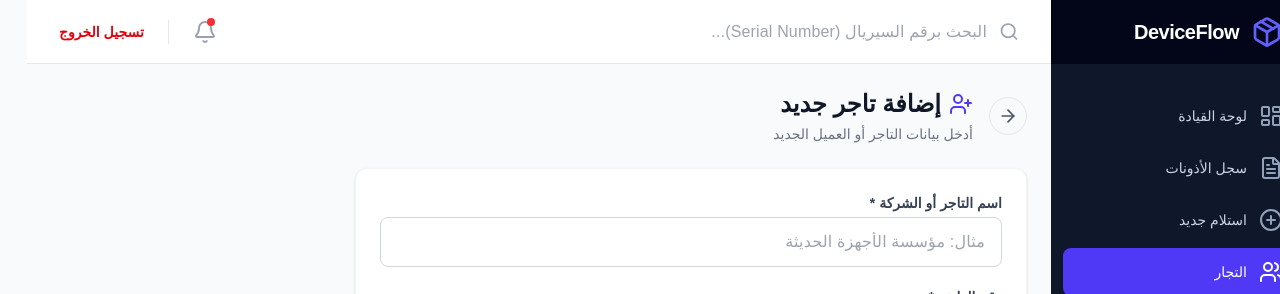
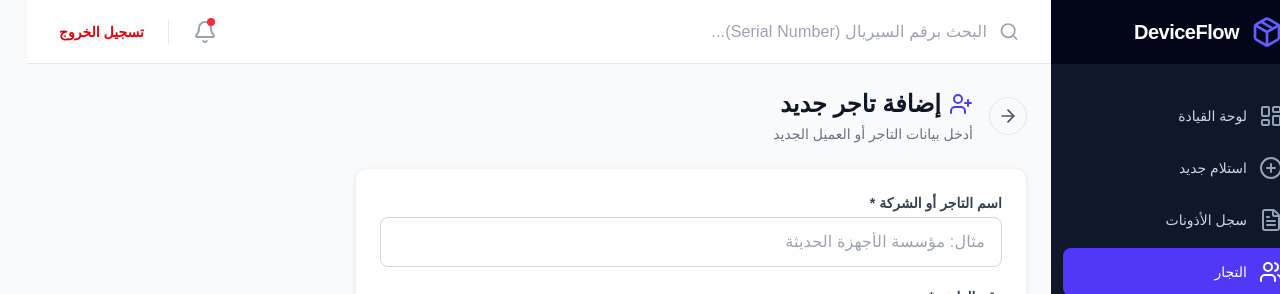
Before and after one commit to omarelbahraw-ctrl/deviceflownew, a Next.js app: page /traders/new in a window 1280 px wide. Shown: the top 294 px of the page. Built offline with nearby package versions, Linux system fonts and the light colour scheme; no server answers; the database is empty.

Commit message:
fix: move new receipt above batch registry in sidebar

```diff
--- a/src/components/layout/Sidebar.tsx
+++ b/src/components/layout/Sidebar.tsx
@@ -15,8 +15,8 @@ import clsx from "clsx";
 
 const navigation = [
   { name: "لوحة القيادة", href: "/", icon: LayoutDashboard },
+  { name: "استلام جديد", href: "/batches/new", icon: PlusCircle },
   { name: "سجل الأذونات", href: "/batches", icon: FileText },
-  { name: "استلام جديد", href: "/batches/new", icon: PlusCircle },
   { name: "التجار", href: "/traders", icon: Users },
   { name: "المستودع المخفّض", href: "/discount-warehouse", icon: Tags },
   { name: "الإعدادات", href: "/settings", icon: Settings },
```
